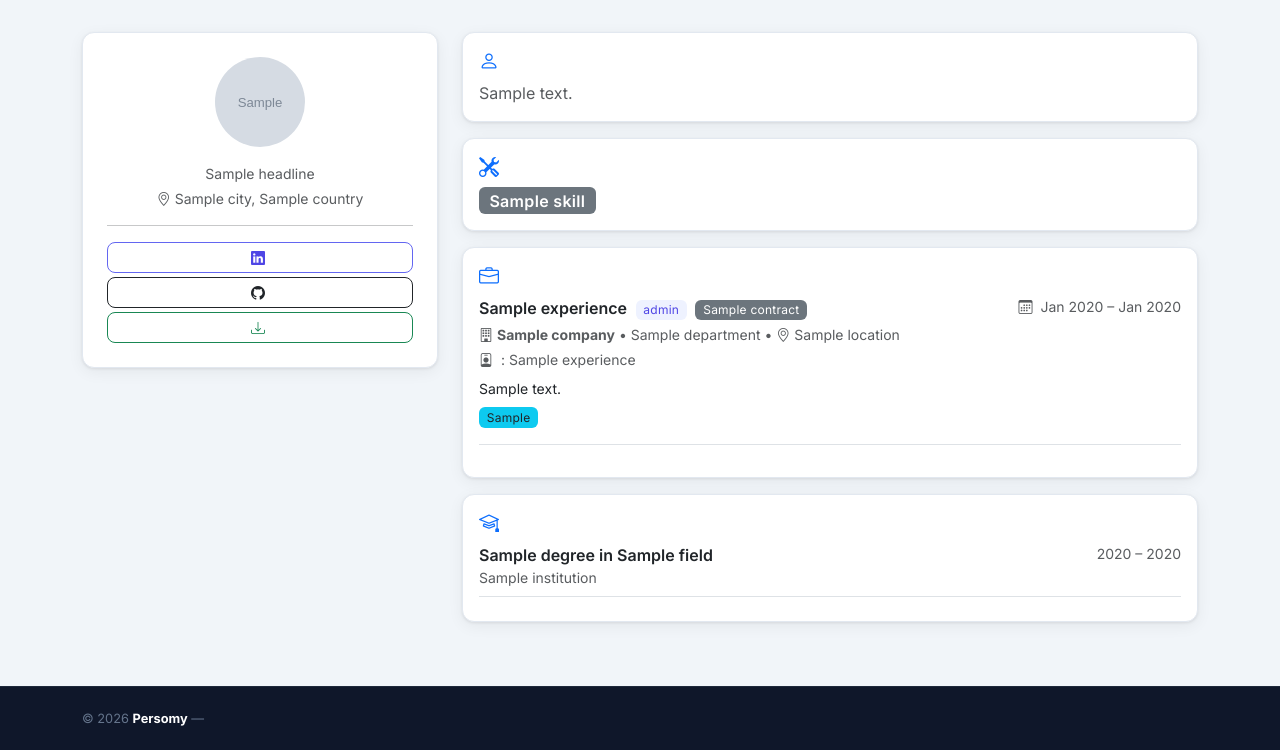
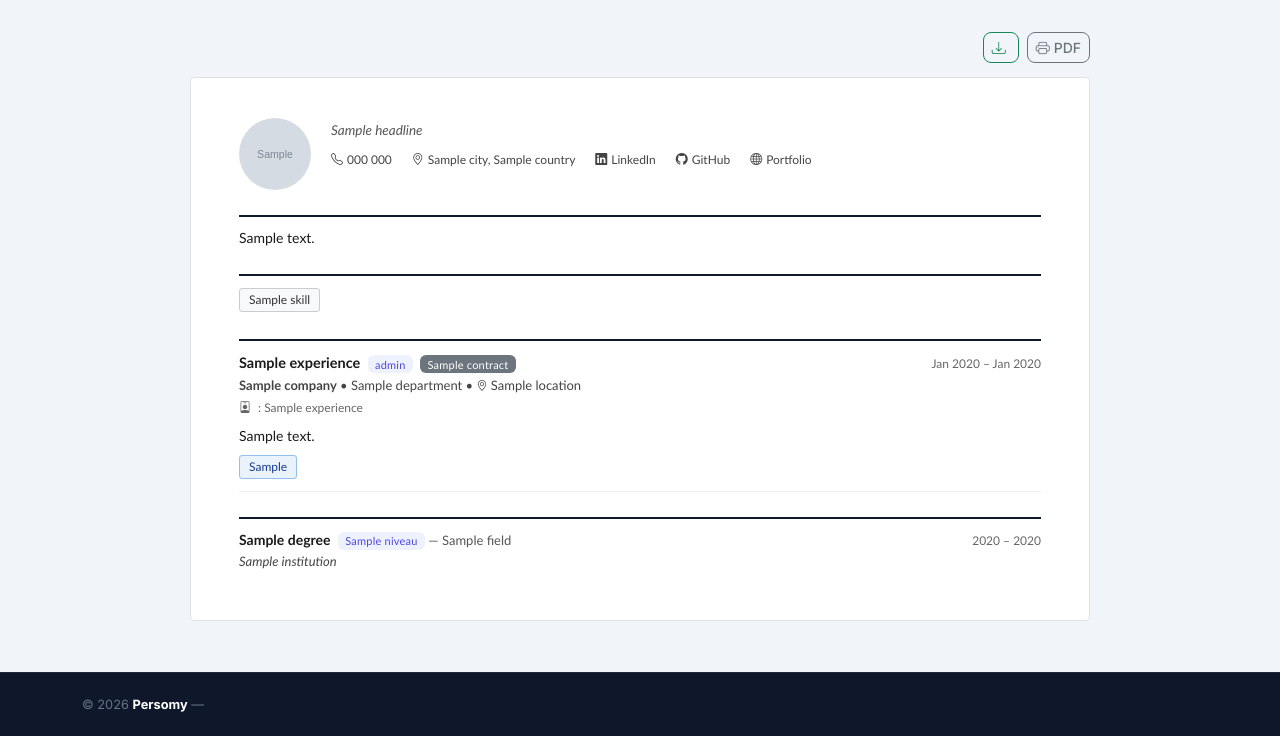
Before and after one commit to MaizaBahaedinne/Automoni, a CodeIgniter 4 app: template app/Views/profile/show.php in a window 1280 px wide. Shown: the part 64-814 px from the top of the page. Run offline with PHP 8.4 and a stand-in for CodeIgniter, Linux system fonts and the light colour scheme; the template is opened without the code that fills it: most values are stand-ins (such as "Sample title", 1, 10 or a date in 2020); grey boxes marked "Sample" are stand-in pictures; data that the repository does not hold is empty; some libraries are stand-ins or nearby versions.

Commit message:
feat: redesign profile show.php as ATS CV with collapsible descriptions

```diff
--- a/app/Views/profile/show.php
+++ b/app/Views/profile/show.php
@@ -1,150 +1,240 @@
 <?= $this->extend('layouts/main') ?>
 <?= $this->section('content') ?>
 
-<div class="row g-4">
-    <!-- Left: Info -->
-    <div class="col-lg-4">
-        <div class="card border-0 shadow-sm text-center p-4 mb-3">
+<style>
+/* â”€â”€ ATS CV shell â”€â”€â”€â”€â”€â”€â”€â”€â”€â”€â”€â”€â”€â”€â”€â”€â”€â”€â”€â”€â”€â”€â”€â”€â”€â”€â”€â”€â”€â”€â”€â”€â”€â”€â”€â”€â”€â”€â”€â”€â”€â”€â”€â”€â”€â”€â”€â”€â”€â”€ */
+#cv-sheet {
+    font-family: 'Calibri', 'Segoe UI', Arial, sans-serif;
+    font-size: 14px;
+    line-height: 1.6;
+    color: #1a1a1a;
+    max-width: 900px;
+    margin: 0 auto;
+    background: #fff;
+    border: 1px solid #dee2e6;
+    border-radius: 4px;
+    padding: 40px 48px 48px;
+}
+.cv-name    { font-size: 26px; font-weight: 900; text-transform: uppercase; letter-spacing: 1.5px; color: #0d1b2a; }
+.cv-tagline { font-size: 13.5px; color: #555; font-style: italic; margin-top: 2px; }
+.cv-contacts{ display: flex; flex-wrap: wrap; gap: 6px 20px; font-size: 12px; color: #444; margin-top: 8px; }
+.cv-contacts a { color: #444; text-decoration: none; }
+.cv-contacts a:hover { color: #0A66C2; }
+.cv-sec-head {
+    font-size: 10.5px; font-weight: 800; text-transform: uppercase;
+    letter-spacing: 1.4px; color: #0d1b2a;
+    border-bottom: 2px solid #0d1b2a;
+    padding-bottom: 3px; margin: 22px 0 10px;
+}
+.cv-item { margin-bottom: 12px; padding-bottom: 10px; border-bottom: 1px solid #eee; }
+.cv-item:last-child { border-bottom: none; margin-bottom: 0; padding-bottom: 0; }
+.cv-desc {
+    overflow: hidden;
+    display: -webkit-box;
+    -webkit-line-clamp: 2;
+    -webkit-box-orient: vertical;
+}
+.cv-desc.expanded { display: block; -webkit-line-clamp: unset; }
+.cv-expand-btn {
+    background: none; border: none; padding: 0;
+    font-size: 11.5px; color: #0A66C2; cursor: pointer;
+    display: inline-block; margin-top: 2px;
+}
+.cv-expand-btn:hover { text-decoration: underline; }
+.cv-skill {
+    display: inline-block; border: 1px solid #ccc;
+    border-radius: 3px; padding: 1px 9px; font-size: 12px;
+    margin: 2px 3px 2px 0; background: #f8f9fa; color: #333;
+}
+.cv-toolbar {
+    max-width: 900px; margin: 0 auto 14px;
+    display: flex; justify-content: space-between; align-items: center; flex-wrap: wrap; gap: 8px;
+}
+@media print {
+    .cv-toolbar, nav, header, .navbar, footer { display: none !important; }
+    #cv-sheet { border: none; padding: 0; box-shadow: none; }
+    .cv-desc { display: block !important; -webkit-line-clamp: unset !important; }
+}
+@media (max-width: 768px) { #cv-sheet { padding: 24px 18px 32px; } }
+</style>
+
+<!-- Toolbar -->
+<div class="cv-toolbar">
+    <div class="d-flex align-items-center gap-2">
+        <h6 class="fw-bold mb-0 text-muted"><?= lang('App.profile_title') ?></h6>
+    </div>
+    <div class="d-flex gap-2">
+        <?php if (session()->get('user_id') == $user?->id): ?>
+        <a href="<?= base_url('profile/edit') ?>" class="btn btn-sm btn-primary">
+            <i class="bi bi-pencil me-1"></i><?= lang('App.edit_profile') ?>
+        </a>
+        <?php endif; ?>
+        <?php if (!empty($profile?->cv_file)): ?>
+        <a href="<?= base_url('profile/cv/download') ?>" class="btn btn-sm btn-outline-success">
+            <i class="bi bi-download me-1"></i><?= lang('App.download_cv') ?>
+        </a>
+        <?php endif; ?>
+        <button onclick="window.print()" class="btn btn-sm btn-outline-secondary">
+            <i class="bi bi-printer me-1"></i>PDF
+        </button>
+    </div>
+</div>
+
+<!-- CV Sheet -->
+<div id="cv-sheet">
+
+    <!-- â‘  Header â”€â”€â”€â”€â”€â”€â”€â”€â”€â”€â”€â”€â”€â”€â”€â”€â”€â”€â”€â”€â”€â”€â”€â”€â”€â”€â”€â”€â”€â”€â”€â”€â”€â”€â”€â”€â”€â”€â”€â”€â”€â”€â”€â”€â”€â”€â”€â”€â”€â”€â”€â”€ -->
+    <div style="display:flex;align-items:flex-start;gap:20px;">
         <?php if (!empty(isset($profile->avatar) ? $profile->avatar : null)): ?>
             <img src="<?= base_url('writable/uploads/' . esc($profile->avatar)) ?>"
-                     class="rounded-circle mx-auto mb-3" style="width:90px;height:90px;object-fit:cover;" alt="avatar">
+                 style="width:72px;height:72px;border-radius:50%;object-fit:cover;flex-shrink:0;" alt="">
         <?php else: ?>
-                <div class="rounded-circle bg-primary text-white d-flex align-items-center justify-content-center mx-auto mb-3 fw-bold fs-2"
-                     style="width:90px;height:90px;">
+            <div style="width:72px;height:72px;border-radius:50%;background:#1a3c8f;color:#fff;
+                        display:flex;align-items:center;justify-content:center;font-size:28px;
+                        font-weight:900;flex-shrink:0;">
                 <?= strtoupper(substr($user?->first_name ?? 'U', 0, 1)) ?>
             </div>
         <?php endif; ?>
-            <h4 class="fw-bold mb-0"><?= esc($user?->first_name . ' ' . $user?->last_name) ?></h4>
+        <div style="flex:1;min-width:0;">
+            <div class="cv-name"><?= esc(strtoupper(trim(($user?->first_name ?? '') . ' ' . ($user?->last_name ?? '')))) ?></div>
             <?php if (!empty($profile?->headline)): ?>
-                <p class="text-muted small mb-1"><?= esc($profile->headline) ?></p>
+            <div class="cv-tagline"><?= esc($profile->headline) ?></div>
             <?php endif; ?>
-            <?php if (!empty($profile?->city)): ?>
-                <small class="text-muted"><i class="bi bi-geo-alt me-1"></i><?= esc($profile->city) ?><?= !empty($profile->country) ? ', ' . esc($profile->country) : '' ?></small>
+            <div class="cv-contacts">
+                <?php if (!empty($user?->email)): ?>
+                <span><i class="bi bi-envelope me-1"></i><?= esc($user->email) ?></span>
                 <?php endif; ?>
-            <hr>
+                <?php $phone = trim(($profile?->phone_code ?? '') . ' ' . ($profile?->phone ?? '')); ?>
+                <?php if (!empty(trim($profile?->phone ?? ''))): ?>
+                <span><i class="bi bi-telephone me-1"></i><?= esc($phone) ?></span>
+                <?php endif; ?>
+                <?php $loc = implode(', ', array_filter([$profile?->city ?? '', $profile?->country ?? ''])); ?>
+                <?php if (!empty($loc)): ?>
+                <span><i class="bi bi-geo-alt me-1"></i><?= esc($loc) ?></span>
+                <?php endif; ?>
                 <?php if (!empty($profile?->linkedin)): ?>
-                <a href="<?= esc($profile->linkedin) ?>" target="_blank" rel="noopener" class="btn btn-outline-primary btn-sm mb-1 w-100">
-                    <i class="bi bi-linkedin me-1"></i><?= lang('App.linkedin_lbl') ?>
+                <a href="<?= esc($profile->linkedin) ?>" target="_blank" rel="noopener">
+                    <i class="bi bi-linkedin me-1"></i>LinkedIn
                 </a>
                 <?php endif; ?>
                 <?php if (!empty($profile?->github)): ?>
-                <a href="<?= esc($profile->github) ?>" target="_blank" rel="noopener" class="btn btn-outline-dark btn-sm mb-1 w-100">
-                    <i class="bi bi-github me-1"></i><?= lang('App.github_lbl') ?>
+                <a href="<?= esc($profile->github) ?>" target="_blank" rel="noopener">
+                    <i class="bi bi-github me-1"></i>GitHub
                 </a>
                 <?php endif; ?>
-            <?php if (!empty($profile?->cv_file)): ?>
-                <a href="<?= base_url('profile/cv/download') ?>" class="btn btn-outline-success btn-sm w-100">
-                    <i class="bi bi-download me-1"></i><?= lang('App.download_cv') ?>
+                <?php if (!empty($profile?->portfolio)): ?>
+                <a href="<?= esc($profile->portfolio) ?>" target="_blank" rel="noopener">
+                    <i class="bi bi-globe me-1"></i>Portfolio
                 </a>
                 <?php endif; ?>
             </div>
-
-        <?php if (session()->get('user_id') == $user?->id): ?>
-        <a href="<?= base_url('profile/edit') ?>" class="btn btn-primary w-100 mb-2">
-            <i class="bi bi-pencil me-1"></i><?= lang('App.edit_profile') ?>
-        </a>
-        <?php endif; ?>
+        </div>
     </div>
 
-    <!-- Right: Details -->
-    <div class="col-lg-8">
+    <!-- â‘¡ Profil â”€â”€â”€â”€â”€â”€â”€â”€â”€â”€â”€â”€â”€â”€â”€â”€â”€â”€â”€â”€â”€â”€â”€â”€â”€â”€â”€â”€â”€â”€â”€â”€â”€â”€â”€â”€â”€â”€â”€â”€â”€â”€â”€â”€â”€â”€â”€â”€â”€â”€â”€â”€ -->
     <?php if (!empty($profile?->summary)): ?>
-        <div class="card border-0 shadow-sm mb-3">
-            <div class="card-body">
-                <h5 class="fw-bold"><i class="bi bi-person me-2 text-primary"></i><?= lang('App.section_about') ?></h5>
-                <p class="text-muted mb-0"><?= nl2br(esc($profile->summary)) ?></p>
-            </div>
+    <div class="cv-sec-head"><?= lang('App.section_about') ?></div>
+    <div class="cv-item" style="border:none;padding:0;margin:0;">
+        <div class="cv-desc" id="desc-summary"><?= nl2br(esc($profile->summary)) ?></div>
+        <?php if (mb_strlen($profile->summary) > 200): ?>
+        <button class="cv-expand-btn" data-target="desc-summary" data-more="Lire plus â†“" data-less="RÃ©duire â†‘">Lire plus â†“</button>
+        <?php endif; ?>
     </div>
     <?php endif; ?>
 
-        <!-- Skills -->
+    <!-- â‘¢ CompÃ©tences â”€â”€â”€â”€â”€â”€â”€â”€â”€â”€â”€â”€â”€â”€â”€â”€â”€â”€â”€â”€â”€â”€â”€â”€â”€â”€â”€â”€â”€â”€â”€â”€â”€â”€â”€â”€â”€â”€â”€â”€â”€â”€â”€â”€â”€â”€â”€ -->
     <?php if (!empty($skills)): ?>
-        <div class="card border-0 shadow-sm mb-3">
-            <div class="card-body">
-                <h5 class="fw-bold"><i class="bi bi-tools me-2 text-primary"></i><?= lang('App.section_skills') ?></h5>
-                <div class="d-flex flex-wrap gap-2">
+    <div class="cv-sec-head"><?= lang('App.section_skills') ?></div>
+    <div style="margin-bottom:4px;">
         <?php foreach ($skills as $skill): ?>
-                        <span class="badge bg-secondary fs-6"><?= esc($skill->skill_name) ?></span>
+            <span class="cv-skill"><?= esc($skill->skill_name) ?></span>
         <?php endforeach; ?>
-                </div>
-            </div>
     </div>
     <?php endif; ?>
 
-        <!-- Experience -->
+    <!-- â‘£ ExpÃ©riences â”€â”€â”€â”€â”€â”€â”€â”€â”€â”€â”€â”€â”€â”€â”€â”€â”€â”€â”€â”€â”€â”€â”€â”€â”€â”€â”€â”€â”€â”€â”€â”€â”€â”€â”€â”€â”€â”€â”€â”€â”€â”€â”€â”€â”€â”€â”€ -->
     <?php if (!empty($experiences)): ?>
-        <div class="card border-0 shadow-sm mb-3">
-            <div class="card-body">
-                <h5 class="fw-bold"><i class="bi bi-briefcase me-2 text-primary"></i><?= lang('App.section_experience') ?></h5>
-                <?php foreach ($experiences as $exp): ?>
-                <div class="mb-3 pb-3 border-bottom">
-                    <div class="d-flex justify-content-between align-items-start flex-wrap gap-1">
+    <div class="cv-sec-head"><?= lang('App.section_experience') ?></div>
+    <?php foreach ($experiences as $i => $exp): ?>
+    <div class="cv-item">
+        <div style="display:flex;justify-content:space-between;align-items:baseline;flex-wrap:wrap;gap:4px;">
             <div>
-                            <span class="fw-semibold fs-6"><?= esc($exp->title ?? '') ?></span>
+                <strong style="font-size:14.5px;"><?= esc($exp->title ?? '') ?></strong>
                 <?php if (!empty($exp->level)): ?>
-                                <span class="badge bg-primary ms-1 fw-normal"><?= esc($exp->level) ?></span>
+                    <span class="badge bg-primary ms-1 fw-normal" style="font-size:11px;vertical-align:middle;"><?= esc($exp->level) ?></span>
                 <?php endif; ?>
                 <?php if (!empty($exp->contract)): ?>
-                                <span class="badge bg-secondary ms-1 fw-normal"><?= esc($exp->contract) ?></span>
+                    <span class="badge bg-secondary ms-1 fw-normal" style="font-size:11px;vertical-align:middle;"><?= esc($exp->contract) ?></span>
                 <?php endif; ?>
             </div>
-                        <small class="text-muted">
-                            <i class="bi bi-calendar3 me-1"></i>
-                            <?= $exp->start_date ? date('M Y', strtotime($exp->start_date)) : '' ?> &ndash;
+            <span style="font-size:12px;color:#666;white-space:nowrap;">
+                <?= $exp->start_date ? date('M Y', strtotime($exp->start_date)) : '' ?>
+                &ndash;
                 <?= $exp->is_current ? lang('App.present') : ($exp->end_date ? date('M Y', strtotime($exp->end_date)) : lang('App.present')) ?>
-                        </small>
+            </span>
         </div>
-                    <div class="text-muted small mt-1">
-                        <i class="bi bi-building me-1"></i><strong><?= esc($exp->company) ?></strong>
-                        <?php if (!empty($exp->department)): ?>
-                            &bull; <?= esc($exp->department) ?>
-                        <?php endif; ?>
-                        <?php if (!empty($exp->location)): ?>
-                            &bull; <i class="bi bi-geo-alt me-1"></i><?= esc($exp->location) ?>
-                        <?php endif; ?>
+        <div style="font-size:13px;color:#444;margin-top:1px;">
+            <strong><?= esc($exp->company) ?></strong>
+            <?php if (!empty($exp->department)): ?> &bull; <?= esc($exp->department) ?><?php endif; ?>
+            <?php if (!empty($exp->location)): ?> &bull; <i class="bi bi-geo-alt" style="font-size:11px;"></i> <?= esc($exp->location) ?><?php endif; ?>
         </div>
         <?php if (!empty($exp->manager_name)): ?>
-                    <div class="text-muted small mt-1">
+        <div style="font-size:12px;color:#666;margin-top:2px;">
             <i class="bi bi-person-badge me-1"></i><?= lang('App.exp_manager') ?> : <?= esc($exp->manager_name) ?>
         </div>
         <?php endif; ?>
         <?php if (!empty($exp->description)): ?>
-                        <p class="small mt-2 mb-1"><?= nl2br(esc($exp->description)) ?></p>
+        <div class="cv-desc mt-2" id="desc-exp-<?= (int)$i ?>"><?= nl2br(esc($exp->description)) ?></div>
+        <?php if (mb_strlen($exp->description) > 200): ?>
+        <button class="cv-expand-btn" data-target="desc-exp-<?= (int)$i ?>" data-more="Lire plus â†“" data-less="RÃ©duire â†‘">Lire plus â†“</button>
+        <?php endif; ?>
         <?php endif; ?>
         <?php if (!empty($exp->skills_gained)): ?>
-                    <div class="d-flex flex-wrap gap-1 mt-2">
+        <div style="margin-top:6px;">
             <?php foreach (array_filter(array_map('trim', explode(',', $exp->skills_gained))) as $sg): ?>
-                            <span class="badge bg-info text-dark fw-normal small"><?= esc($sg) ?></span>
+                <span class="cv-skill" style="border-color:#91bfee;background:#eaf3fc;color:#1a3c8f;"><?= esc($sg) ?></span>
             <?php endforeach; ?>
         </div>
         <?php endif; ?>
     </div>
     <?php endforeach; ?>
-            </div>
-        </div>
     <?php endif; ?>
 
-        <!-- Education -->
+    <!-- â‘¤ Formations â”€â”€â”€â”€â”€â”€â”€â”€â”€â”€â”€â”€â”€â”€â”€â”€â”€â”€â”€â”€â”€â”€â”€â”€â”€â”€â”€â”€â”€â”€â”€â”€â”€â”€â”€â”€â”€â”€â”€â”€â”€â”€â”€â”€â”€â”€â”€ -->
     <?php if (!empty($education)): ?>
-        <div class="card border-0 shadow-sm mb-3">
-            <div class="card-body">
-                <h5 class="fw-bold"><i class="bi bi-mortarboard me-2 text-primary"></i><?= lang('App.section_education') ?></h5>
+    <div class="cv-sec-head"><?= lang('App.section_education') ?></div>
     <?php foreach ($education as $edu): ?>
-                <div class="mb-2 pb-2 border-bottom">
-                    <div class="d-flex justify-content-between">
-                        <span class="fw-semibold"><?= esc($edu->degree) ?><?= !empty($edu->field) ? ' in ' . esc($edu->field) : '' ?></span>
-                        <small class="text-muted">
+    <div class="cv-item">
+        <div style="display:flex;justify-content:space-between;align-items:baseline;flex-wrap:wrap;gap:4px;">
+            <div>
+                <strong style="font-size:14px;"><?= esc($edu->degree) ?></strong>
+                <?php if (!empty($edu->niveau ?? '')): ?>
+                    <span class="badge bg-primary ms-1 fw-normal" style="font-size:11px;vertical-align:middle;"><?= esc($edu->niveau) ?></span>
+                <?php endif; ?>
+                <?php if (!empty($edu->field)): ?>
+                    <span style="font-weight:400;font-size:13px;color:#555;"> &mdash; <?= esc($edu->field) ?></span>
+                <?php endif; ?>
+            </div>
+            <span style="font-size:12px;color:#666;white-space:nowrap;">
                 <?= !empty($edu->start_year) ? esc($edu->start_year) : '' ?>
-                            <?= !empty($edu->end_year) ? ' – ' . esc($edu->end_year) : '' ?>
-                        </small>
+                <?= !empty($edu->end_year) ? ' &ndash; ' . esc($edu->end_year) : '' ?>
+            </span>
         </div>
-                    <div class="text-muted small"><?= esc($edu->institution) ?></div>
+        <div style="font-size:13px;color:#444;font-style:italic;"><?= esc($edu->institution) ?></div>
     </div>
     <?php endforeach; ?>
-            </div>
-        </div>
     <?php endif; ?>
-    </div>
-</div>
+
+</div><!-- #cv-sheet -->
+
+<script>
+document.querySelectorAll('.cv-expand-btn').forEach(function (btn) {
+    btn.addEventListener('click', function () {
+        var el = document.getElementById(this.dataset.target);
+        var expanded = el.classList.toggle('expanded');
+        this.textContent = expanded ? this.dataset.less : this.dataset.more;
+    });
+});
+</script>
 
 <?= $this->endSection() ?>
```
Lines whose indentation alone changed are shown as unchanged.
